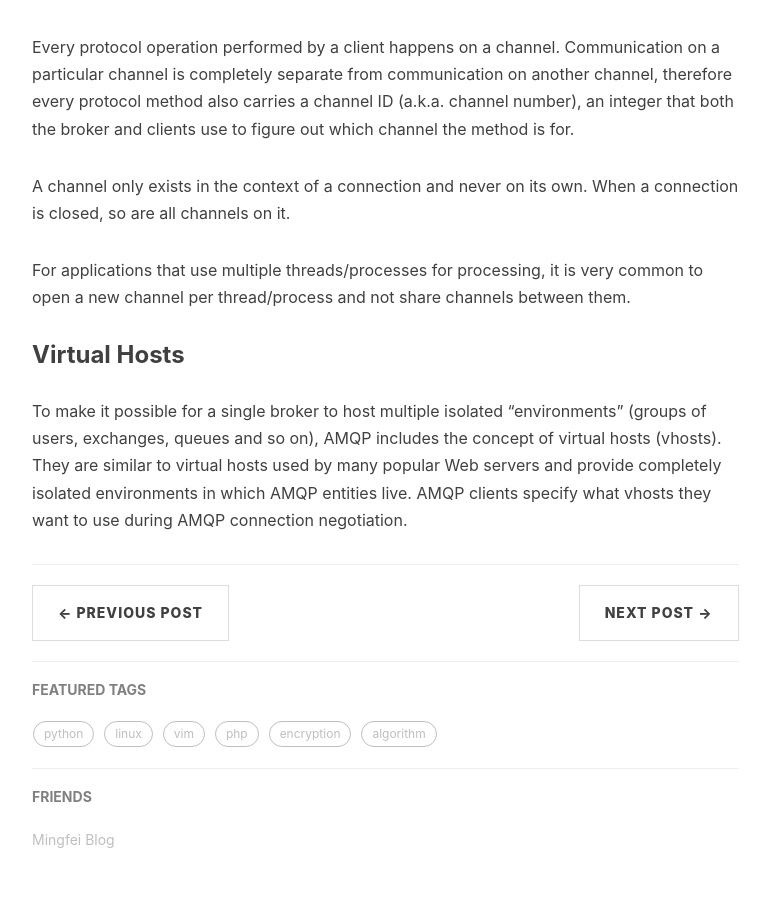
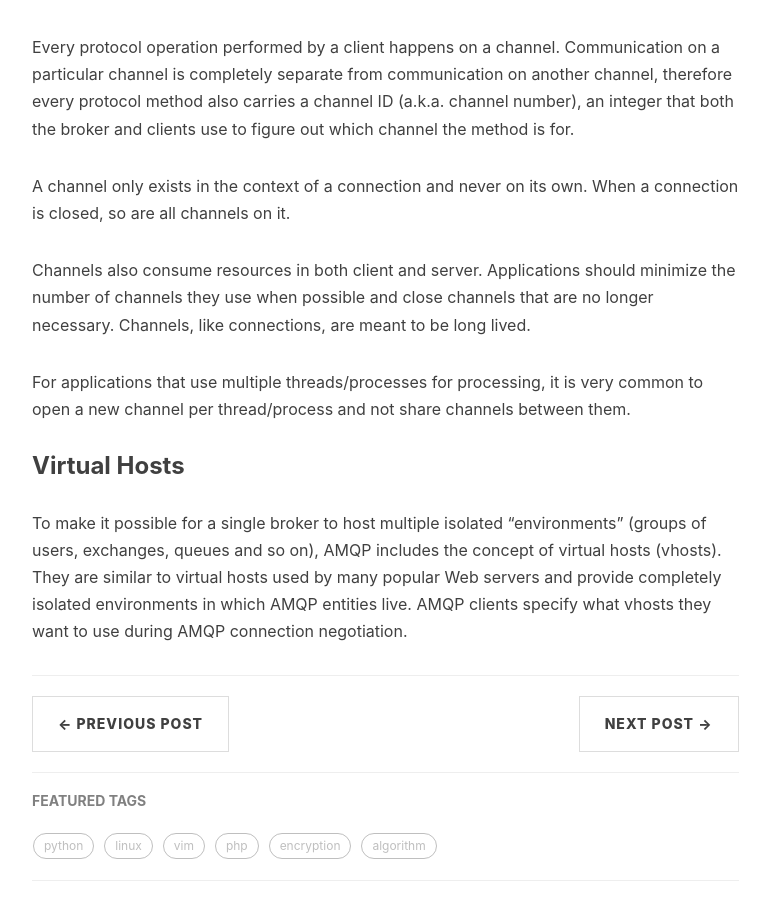
Before and after one commit to MingfeiPan/MingfeiPan.github.io, a Jekyll site: the page built from _posts/2019-02-21-rabbitmq.markdown, in a window 1280 px wide and 900 px high, scrolled down 5300 px. Shown: the whole window, without its empty margins (233-1003 px from the left). Built offline with Jekyll 4.4.1, drawn with Linux system fonts in a browser that asks for light colours; nearby versions of some CDN libraries; comment, search, counter and statistics services are not loaded.

Commit message:
rabbit more

```diff
--- a/_posts/2019-02-21-rabbitmq.markdown
+++ b/_posts/2019-02-21-rabbitmq.markdown
@@ -106,6 +106,8 @@ Every protocol operation performed by a client happens on a channel. Communicati
 
 A channel only exists in the context of a connection and never on its own. When a connection is closed, so are all channels on it.
 
+Channels also consume resources in both client and server. Applications should minimize the number of channels they use when possible and close channels that are no longer necessary. Channels, like connections, are meant to be long lived.
+
 For applications that use multiple threads/processes for processing, it is very common to open a new channel per thread/process and not share channels between them.
 
 ### Virtual Hosts
```
Also changed, not shown: 1 other file.
